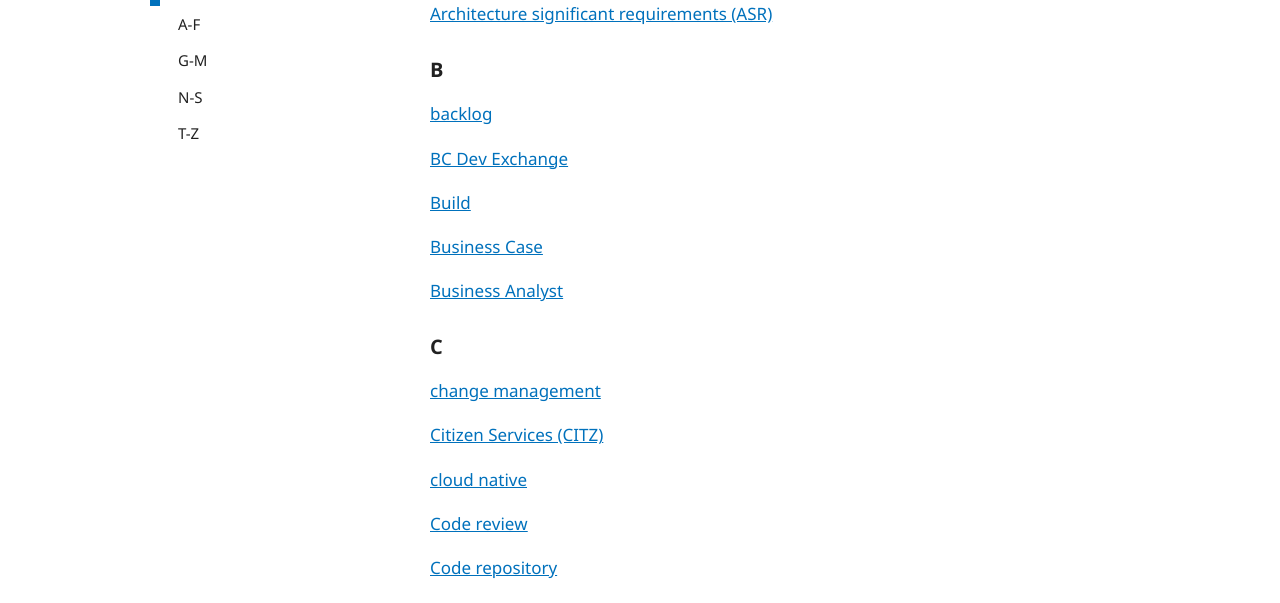
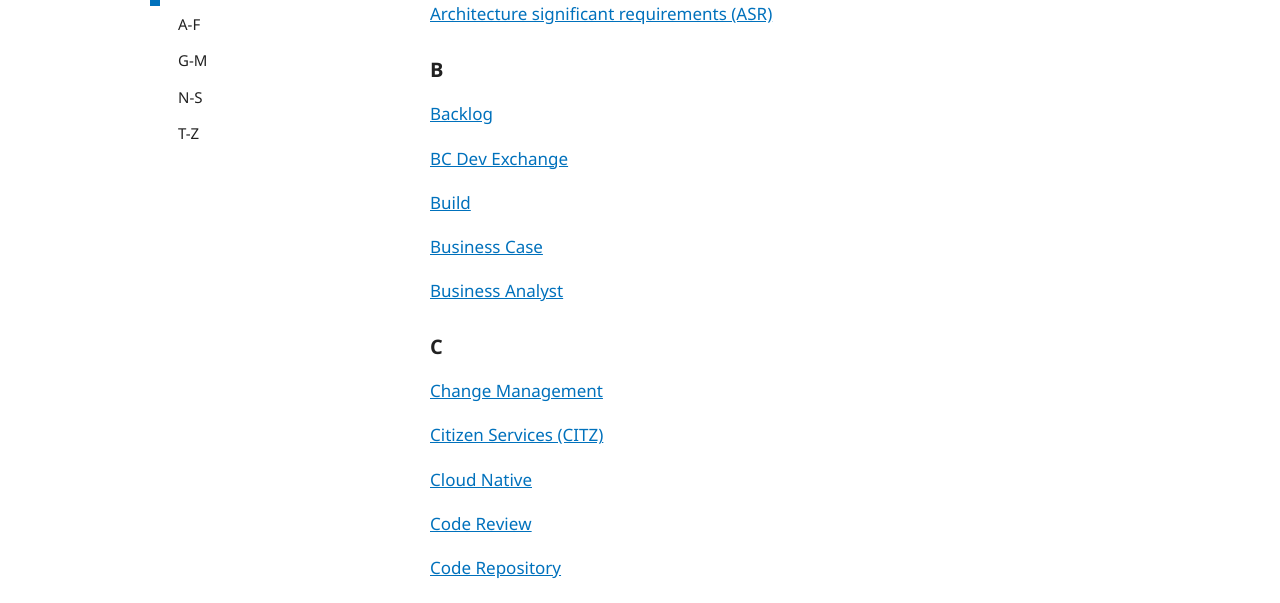
Before and after one commit to HeatherRemacle/exchangelabops, a Jekyll site: the page built from pages/glossary.md, in a window 1280 px wide and 900 px high, scrolled down 459 px. Shown: the part 275-878 px from the top of the window. Built offline with Jekyll 4.4.1, drawn with Linux system fonts in a browser that asks for light colours; some of the changed text lies outside the part shown.

```diff
--- a/pages/glossary.md
+++ b/pages/glossary.md
@@ -34,7 +34,7 @@ Application Manager
 
 ### B
 
-[backlog](https://www.scrum.org/resources/what-is-a-product-backlog)
+[Backlog](https://www.scrum.org/resources/what-is-a-product-backlog)
 
 [BC Dev Exchange](https://bcdevexchange.org/)
 
@@ -46,15 +46,15 @@ Application Manager
 
 ### C
 
-[change management](https://www.prosci.com/resources/articles/what-is-change-management)
+[Change Management](https://www.prosci.com/resources/articles/what-is-change-management)
 
 [Citizen Services (CITZ)](https://www2.gov.bc.ca/gov/content/governments/organizational-structure/ministries-organizations/ministries/citizens-services)
 
-[cloud native](https://github.com/cncf/toc/blob/master/DEFINITION.md)
+[Cloud Native](https://github.com/cncf/toc/blob/master/DEFINITION.md)
 
-[Code review](https://smartbear.com/learn/code-review/agile-code-review-process/)
+[Code Review](https://smartbear.com/learn/code-review/agile-code-review-process/)
 
-[Code repository](https://en.wikipedia.org/wiki/Repository_(version_control))
+[Code Repository](https://en.wikipedia.org/wiki/Repository_(version_control))
 
 [Code With Us (CWU)](https://engage.gov.bc.ca/data/2017/01/03/building-community-code-with-us/)
 
@@ -89,7 +89,7 @@ Application Manager
 
 [EPICS](https://www.atlassian.com/agile/project-management/epics)
 
-[escalation](https://wiki.en.it-processmaps.com/index.php/Checklist_Incident_Escalation)
+[Escalation](https://wiki.en.it-processmaps.com/index.php/Checklist_Incident_Escalation)
 
 ### F
 
@@ -226,7 +226,7 @@ Senior Business Consultant
 
 [Test Driven Development (TDD)](https://backend.turing.io/module1/lessons/test_driven_development?)
 
-[triage](https://dzone.com/articles/agility-meets-process-how-to-triage-requests-to-ef)
+[Triage](https://dzone.com/articles/agility-meets-process-how-to-triage-requests-to-ef)
 
 ### U
 
@@ -248,7 +248,7 @@ Senior Business Consultant
 
 [waterfall](https://en.wikipedia.org/wiki/Waterfall_model)
 
-[wireframes](https://theblog.adobe.com/everything-you-need-to-know-about-wireframes-and-prototypes/)
+[Wireframes](https://theblog.adobe.com/everything-you-need-to-know-about-wireframes-and-prototypes/)
 
 ### X
 
```
